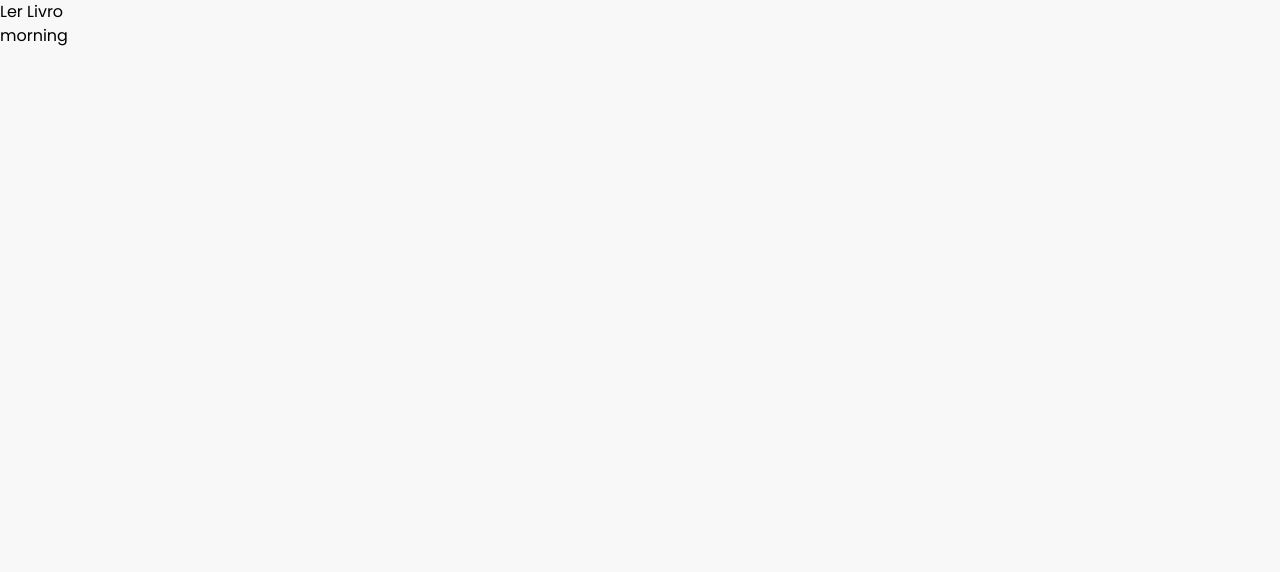
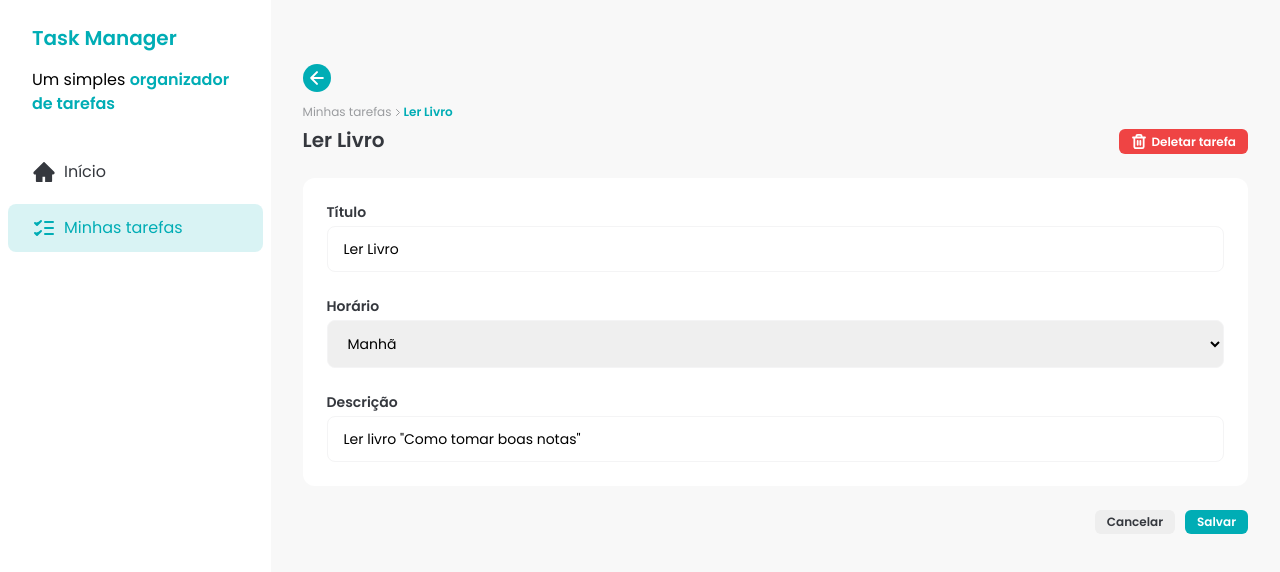
Before and after one commit to odevalison/react-task-manager, a React (Vite) app: page /task/60507adf-962b-4a47-b8ad-f488ce103bda in a window 1280 px wide. Shown: the top 572 px of the page. Built offline with nearby package versions, Linux system fonts and the light colour scheme; data requests are answered from the project's data file.

Commit message:
feat: add initial TaskDetails page without logic

```diff
--- a/src/assets/icons/index.ts
+++ b/src/assets/icons/index.ts
@@ -1,5 +1,7 @@
 import AddIcon from './add.svg?react'
+import ArrowLeftIcon from './arrow-left.svg?react'
 import CheckIcon from './check.svg?react'
+import ChevronRightIcon from './chevron-right.svg?react'
 import CloudSunIcon from './cloud-sun.svg?react'
 import DetailsIcon from './details.svg?react'
 import HomeIcon from './home.svg?react'
@@ -11,7 +13,9 @@ import TrashIcon from './trash.svg?react'
 
 export {
   AddIcon,
+  ArrowLeftIcon,
   CheckIcon,
+  ChevronRightIcon,
   CloudSunIcon,
   DetailsIcon,
   HomeIcon,
--- a/src/components/AddTaskDialog.tsx
+++ b/src/components/AddTaskDialog.tsx
@@ -144,14 +144,15 @@ export default function AddTaskDialog({
 
                 <div className="flex gap-3 *:flex-1">
                   <Button
-                    variant={{ color: 'secondary', size: 'large' }}
+                    color="secondary"
+                    size="large"
                     onClick={() => handleClose()}
                   >
                     Cancelar
                   </Button>
 
                   <Button
-                    variant={{ size: 'large' }}
+                    size="large"
                     onClick={handleCreateTask}
                     disabled={isCreatingTask}
                   >
--- a/src/components/Button.tsx
+++ b/src/components/Button.tsx
@@ -8,6 +8,7 @@ const button = tv({
       primary: 'bg-brand-primary text-white',
       ghost: 'bg-transparent text-brand-dark-gray',
       secondary: 'bg-brand-light-gray text-brand-dark-blue',
+      danger: 'bg-brand-danger text-brand-white',
     },
     size: {
       small: 'py-1 text-xs',
@@ -22,18 +23,20 @@ const button = tv({
 
 type ButtonVariants = VariantProps<typeof button>
 
-interface ButtonProps extends ButtonHTMLAttributes<HTMLButtonElement> {
+type ButtonProps = {
   children: React.ReactNode
-  variant?: ButtonVariants
-}
+} & ButtonHTMLAttributes<HTMLButtonElement> &
+  ButtonVariants
 
-export default function Button({ children, variant, ...props }: ButtonProps) {
+const Button = ({ children, color, size, ...props }: ButtonProps) => {
   return (
     <button
       {...props}
-      className={button({ ...variant, className: props.className })}
+      className={button({ color, size, className: props.className })}
     >
       {children}
     </button>
   )
 }
+
+export default Button
--- a/src/components/Input.tsx
+++ b/src/components/Input.tsx
@@ -3,10 +3,10 @@ import { forwardRef, InputHTMLAttributes } from 'react'
 import InputError from './InputError'
 import InputLabel from './InputLabel'
 
-interface InputProps extends InputHTMLAttributes<HTMLInputElement> {
+type InputProps = {
   label: string
   error?: string
-}
+} & InputHTMLAttributes<HTMLInputElement>
 
 const Input = forwardRef<HTMLInputElement, InputProps>(
   ({ label, error = '', id, ...props }, ref) => (
--- a/src/components/Sidebar.tsx
+++ b/src/components/Sidebar.tsx
@@ -22,7 +22,7 @@ export default function Sidebar() {
           Início
         </SidebarButton>
 
-        <SidebarButton variant={{ color: 'selected' }}>
+        <SidebarButton color="selected">
           <TasksIcon />
           Minhas tarefas
         </SidebarButton>
--- a/src/components/SidebarButton.tsx
+++ b/src/components/SidebarButton.tsx
@@ -16,21 +16,16 @@ const sidebarButton = tv({
 
 type SidebarButtonVariants = VariantProps<typeof sidebarButton>
 
-interface SidebarButtonProps extends AnchorHTMLAttributes<HTMLAnchorElement> {
-  variant?: SidebarButtonVariants
-}
+type SidebarButtonProps = AnchorHTMLAttributes<HTMLAnchorElement> &
+  SidebarButtonVariants
 
-export default function SidebarButton({
-  children,
-  variant,
-  ...props
-}: SidebarButtonProps) {
+const SidebarButton = ({ children, color, ...props }: SidebarButtonProps) => {
   return (
     <a
       {...props}
       href="#"
       className={sidebarButton({
-        color: variant?.color,
+        color,
         className: props.className,
       })}
     >
@@ -38,3 +33,5 @@ export default function SidebarButton({
     </a>
   )
 }
+
+export default SidebarButton
--- a/src/components/TaskItem.tsx
+++ b/src/components/TaskItem.tsx
@@ -71,11 +71,7 @@ export default function TaskItem({
       </div>
 
       <div className="flex items-center gap-2">
-        <Button
-          variant={{ color: 'ghost' }}
-          onClick={handleDelete}
-          disabled={isBeingDeleted}
-        >
+        <Button color="ghost" onClick={handleDelete} disabled={isBeingDeleted}>
           {isBeingDeleted ? (
             <LoaderIcon className="animate-spin text-brand-text-gray" />
           ) : (
--- a/src/components/Tasks.tsx
+++ b/src/components/Tasks.tsx
@@ -80,7 +80,7 @@ export default function Tasks() {
         </div>
 
         <div className="flex items-center gap-2.5">
-          <Button variant={{ color: 'ghost', size: 'small' }}>
+          <Button color="ghost" size="small">
             Limpar tarefas <TrashIcon />
           </Button>
 
--- a/src/pages/task-details.tsx
+++ b/src/pages/task-details.tsx
@@ -1,7 +1,12 @@
 import { useEffect, useState } from 'react'
 import { useNavigate, useParams } from 'react-router-dom'
 
-import { Task } from '../types/tasks'
+import { ArrowLeftIcon, ChevronRightIcon, TrashIcon } from '../assets/icons'
+import Button from '../components/Button'
+import Input from '../components/Input'
+import Sidebar from '../components/Sidebar'
+import TimeSelect from '../components/TimeSelect'
+import { Task, TaskTime } from '../types/tasks'
 
 const TaskDetailsPage = () => {
   const navigate = useNavigate()
@@ -22,10 +27,61 @@ const TaskDetailsPage = () => {
     fetchTaskData()
   }, [taskId, navigate])
 
+  const handleBackClick = () => {
+    navigate(-1)
+  }
+
   return (
-    <div>
-      <h1>{task.title}</h1>
-      <p>{task.time}</p>
+    <div className="flex">
+      <Sidebar />
+
+      <div className="w-full space-y-6 px-8 py-16">
+        <div className="flex w-full items-end justify-between">
+          <div>
+            <button
+              onClick={handleBackClick}
+              className="mb-3 flex size-7 items-center justify-center rounded-full bg-brand-primary text-brand-white transition hover:opacity-75"
+            >
+              <ArrowLeftIcon />
+            </button>
+
+            <div className="flex items-center gap-1 text-xs">
+              <span
+                className="cursor-pointer text-brand-text-gray transition hover:text-brand-primary"
+                onClick={handleBackClick}
+              >
+                Minhas tarefas
+              </span>
+
+              <ChevronRightIcon className="text-brand-text-gray" />
+
+              <span className="font-semibold text-brand-primary">
+                {task.title}
+              </span>
+            </div>
+
+            <h1 className="mt-1.5 text-xl font-semibold text-brand-dark-blue">
+              {task.title}
+            </h1>
+          </div>
+
+          <Button color="danger">
+            <TrashIcon />
+            Deletar tarefa
+          </Button>
+        </div>
+
+        <div className="space-y-6 rounded-xl bg-brand-white p-6">
+          <Input label="Título" value={task.title} />
+          <TimeSelect value={TaskTime[task.time]} />
+          <Input label="Descrição" value={task.description} />
+        </div>
+
+        <div className="flex w-full items-center justify-end gap-2.5">
+          <Button color="secondary">Cancelar</Button>
+          <Button color="primary">Salvar</Button>
+        </div>
+      </div>
     </div>
   )
 }
--- a/src/types/tasks.ts
+++ b/src/types/tasks.ts
@@ -1,10 +1,15 @@
 export type TaskStatus = 'complete' | 'in_progress' | 'not_started'
-export type TaskTime = 'morning' | 'afternoon' | 'evening'
 
-export interface Task {
+export enum TaskTime {
+  morning = 'Manhã',
+  afternoon = 'Tarde',
+  evening = 'Noite',
+}
+
+export type Task = {
   id: string
   title: string
   description: string
-  time: TaskTime
+  time: keyof typeof TaskTime
   status: TaskStatus
 }
```
Also changed, not shown: src/assets/icons/arrow-left.svg (added), src/assets/icons/chevron-right.svg (added).
